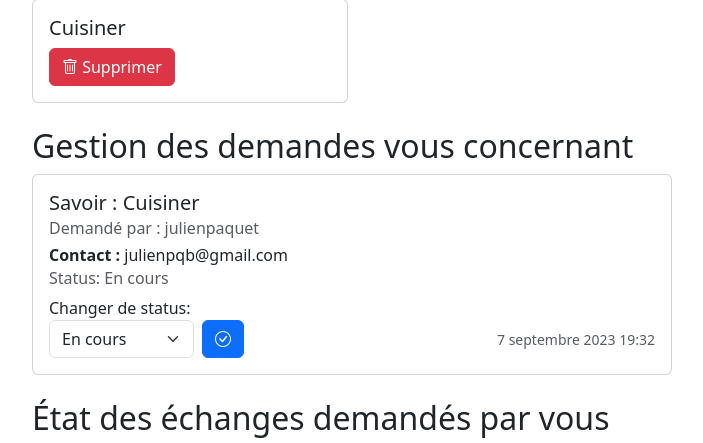
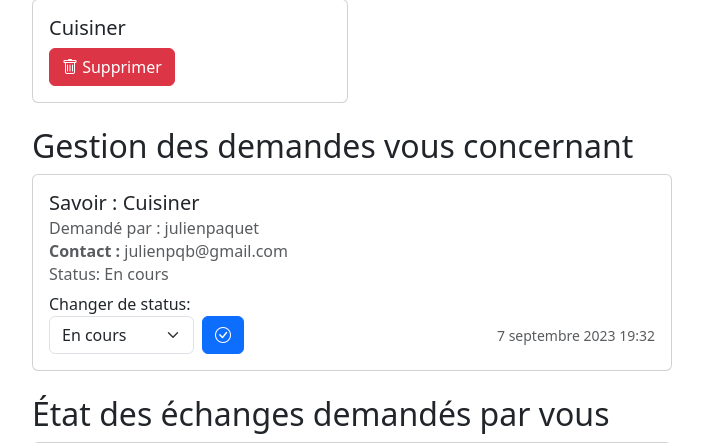
Before and after one commit to raphaelgrougnet/RERS, a Django app: page /profile/ in a window 1280 px wide. Shown: the part 332-775 px from the top of the page, without its empty margins (288-991 px from the left). Run offline with Django 4.2, Linux system fonts and the light colour scheme; a user stored in the database is signed in; data comes from the database, SQL or seed files in the repository; some libraries are stand-ins or nearby versions.

Commit message:
minor chnage

```diff
--- a/rers/templates/rers/profil.html
+++ b/rers/templates/rers/profil.html
@@ -35,7 +35,7 @@
             <div class="card-body">
                 <h5 class="card-title">Savoir : {{ demande.id_offre.id_savoir.nom }}</h5>
                 <h6 class="card-subtitle mb-2 text-muted">Demandé par : {{ demande.demande_by.username }}</h6>
-                <h6 class="card-text"><b>Contact :</b> {{ demande.demande_by.email }}</h6>
+                <h6 class="card-subtitle mb-2 text-muted"><b>Contact :</b> {{ demande.demande_by.email }}</h6>
                 <h6 class="card-subtitle mb-2 text-muted">Status: {{ demande.get_status_display }}</h6>
 
                 <label for="status">Changer de status:</label>
```
